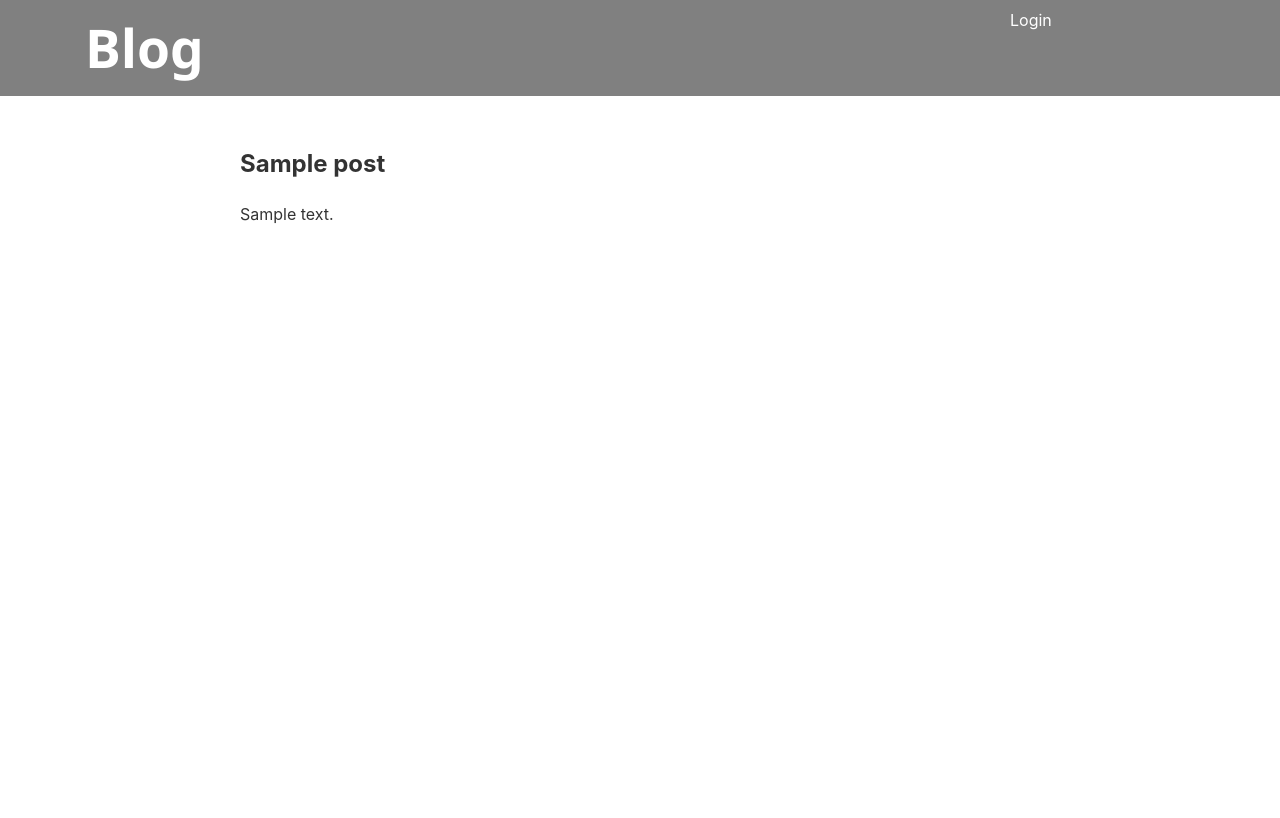
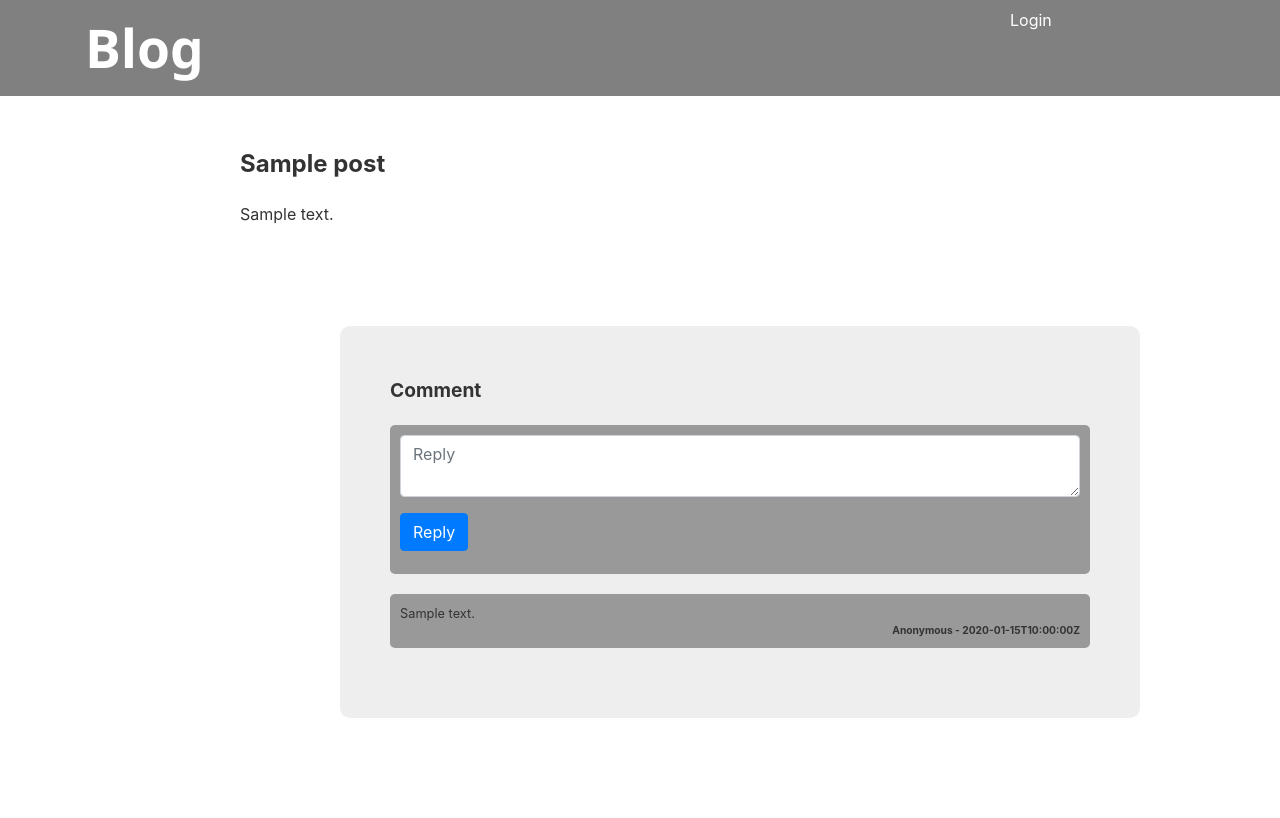
Before and after one commit to mgh35/lab-zen_of_django, a Django app: page /posts/1/ in a window 1280 px wide. Before the commit the page ends 224 px from the top, so only its background shows below. Run offline with Django 3.2, Linux system fonts and the light colour scheme; tables that the repository leaves empty hold one stand-in row (values such as "Sample post"); some libraries are stand-ins or nearby versions.

Commit message:
Add comments

```diff
--- a/blog/blog/serializers.py
+++ b/blog/blog/serializers.py
@@ -1,9 +1,18 @@
 from rest_framework.serializers import ModelSerializer
 
+from blog.models import Comment
 from blog.models import Post
 
 
+class CommentSerializer(ModelSerializer):
+    class Meta:
+        model = Comment
+        fields = "__all__"
+
+
 class PostSerializer(ModelSerializer):
+    comments = CommentSerializer(many=True, read_only=True)
+
     class Meta:
         model = Post
         fields = "__all__"
--- a/blog/blog/static/site.css
+++ b/blog/blog/static/site.css
@@ -58,3 +58,35 @@ body {
     font-size: 150%;
     margin-bottom: 20px
 }
+
+.post-comments {
+    background-color: #EEEEEE;
+    color: #333333;
+    padding: 10px;
+    margin: 100px;
+    padding: 50px;
+    width: 100%;
+    border-radius: 10px;
+    font-size: 80%
+}
+
+.post-comments-title {
+    font-size: 150%;
+    font-weight: bold;
+    margin-bottom: 20px;
+}
+
+.post-comment {
+    background-color: #999999;
+    padding: 10px;
+    margin: 0px;
+    margin-bottom: 20px;
+    width: 100%;
+    border-radius: 5px;
+}
+
+.post-comment-tagline {
+    font-size: 80%;
+    font-weight: bold;
+    text-align: right;
+}
--- a/blog/blog/templates/blog/posts_detail.html
+++ b/blog/blog/templates/blog/posts_detail.html
@@ -4,5 +4,18 @@
     <div class="post">
       <div class="post-title">{{ data.title }}</div>
       <div class="post-text">{{ data.text }}</div>
+      <div class="post-comments">
+        <div class="post-comments-title">Comment</div>
+        <div class="post-comment">
+          {% include "includes/comment_form.html" with form=comment_form post_id=data.id %}
+        </div>
+        {% for comment in data.comments %}
+          <div class="post-comment">
+            <div class="post-comment-text">{{ comment.text }}</div>
+            <div class="post-comment-tagline">
+              {{ comment.author.username|default:"Anonymous" }} - {{ comment.create_time }}</div>
+          </div>
+        {% endfor %}
+      </div>
     </div>
 {% endblock content %}
--- /dev/null
+++ b/blog/blog/templates/includes/comment_form.html
@@ -0,0 +1,22 @@
+<form action="{% url 'comment-list' %}" method="post">
+    {% csrf_token %}
+    <div class="form-group">
+        <input type="hidden" id="post_id" name="post" value="{{ post_id }}">
+        <textarea
+            class="form-control{% if form.text.errors %} is-invalid{% endif %}"
+            id="id_text"
+            name="text"
+            placeholder="Reply"
+        >{% if form %}{{ form.text.value }}{% endif %}</textarea>
+        {% if form and form.text.errors %}
+            <div class="invalid-feedback">
+                <ol>
+                {% for error in form.text.errors %}
+                    <li><strong>{{ error|escape }}</strong></li>
+                {% endfor %}
+                </ol>
+            </div>
+        {% endif %}
+    </div>
+    <input class="btn btn-primary" type="submit" value="Reply">
+</form>
--- a/blog/blog/urls.py
+++ b/blog/blog/urls.py
@@ -18,5 +18,6 @@ urlpatterns = [
 
 router = DefaultRouter()
 router.register("posts", views.PostViewSet, basename="post")
+router.register("comments", views.CommentViewSet, basename="comment")
 
 urlpatterns.append(path("", include(router.urls)))
--- a/blog/blog/views.py
+++ b/blog/blog/views.py
@@ -1,6 +1,7 @@
 from django.contrib.auth import authenticate
 from django.contrib.auth import login
 from django.contrib.auth.mixins import LoginRequiredMixin
+from django.db.models.query import Prefetch
 from django.http import HttpResponseRedirect
 from django.http.response import HttpResponse
 from django.shortcuts import render
@@ -9,17 +10,21 @@ from django.urls import reverse_lazy
 from django.views.generic.base import TemplateView
 from django.views.generic.edit import FormView
 from rest_framework.decorators import action
+from rest_framework.mixins import CreateModelMixin
 from rest_framework.permissions import IsAuthenticated
 from rest_framework.permissions import IsAuthenticatedOrReadOnly
 from rest_framework.renderers import JSONRenderer
+from rest_framework.viewsets import GenericViewSet
 from rest_framework.viewsets import ModelViewSet
 from typing import List
 from blog.filters import PostFilter
 
 from blog.forms import AnyPasswordUserCreationForm
 from blog.forms import PostForm
+from blog.models import Comment
 from blog.models import Post
 from blog.renderers import ModelTemplateHTMLRenderer
+from blog.serializers import CommentSerializer
 from blog.serializers import PostSerializer
 
 
@@ -51,7 +56,9 @@ class HomeList(LoginRequiredMixin, TemplateView):
 
 
 class PostViewSet(ModelViewSet):
-    queryset = Post.objects.all()
+    queryset = Post.objects.all().prefetch_related(
+        Prefetch("comments", queryset=Comment.objects.order_by("-create_time"))
+    )
     filterset_class = PostFilter
     serializer_class = PostSerializer
     renderer_classes = [ModelTemplateHTMLRenderer, JSONRenderer]
@@ -80,3 +87,17 @@ class PostViewSet(ModelViewSet):
             form = PostForm()
 
         return render(request, "blog/posts_compose.html", {"form": form})
+
+
+class CommentViewSet(CreateModelMixin, GenericViewSet):
+    queryset = Comment.objects.all()
+    serializer_class = CommentSerializer
+    permission_classes = [IsAuthenticatedOrReadOnly]
+
+    def create(self, request, *args, **kwargs):
+        response = super().create(request, *args, **kwargs)
+        if "text/html" in self.get_content_negotiator().get_accept_list(request):
+            return HttpResponseRedirect(
+                reverse("post-detail", kwargs={"pk": response.data["post"]})
+            )
+        return response
```
